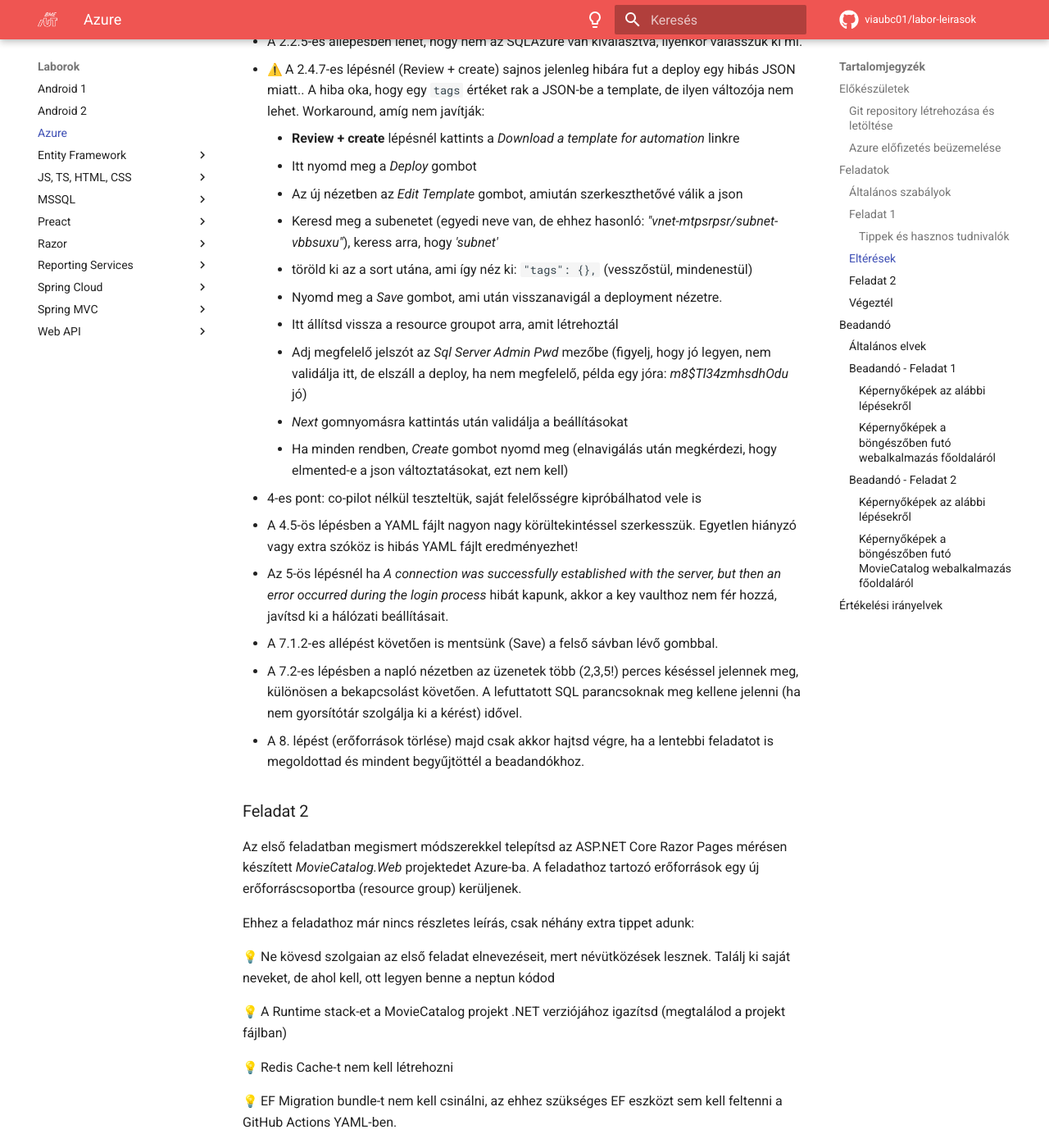
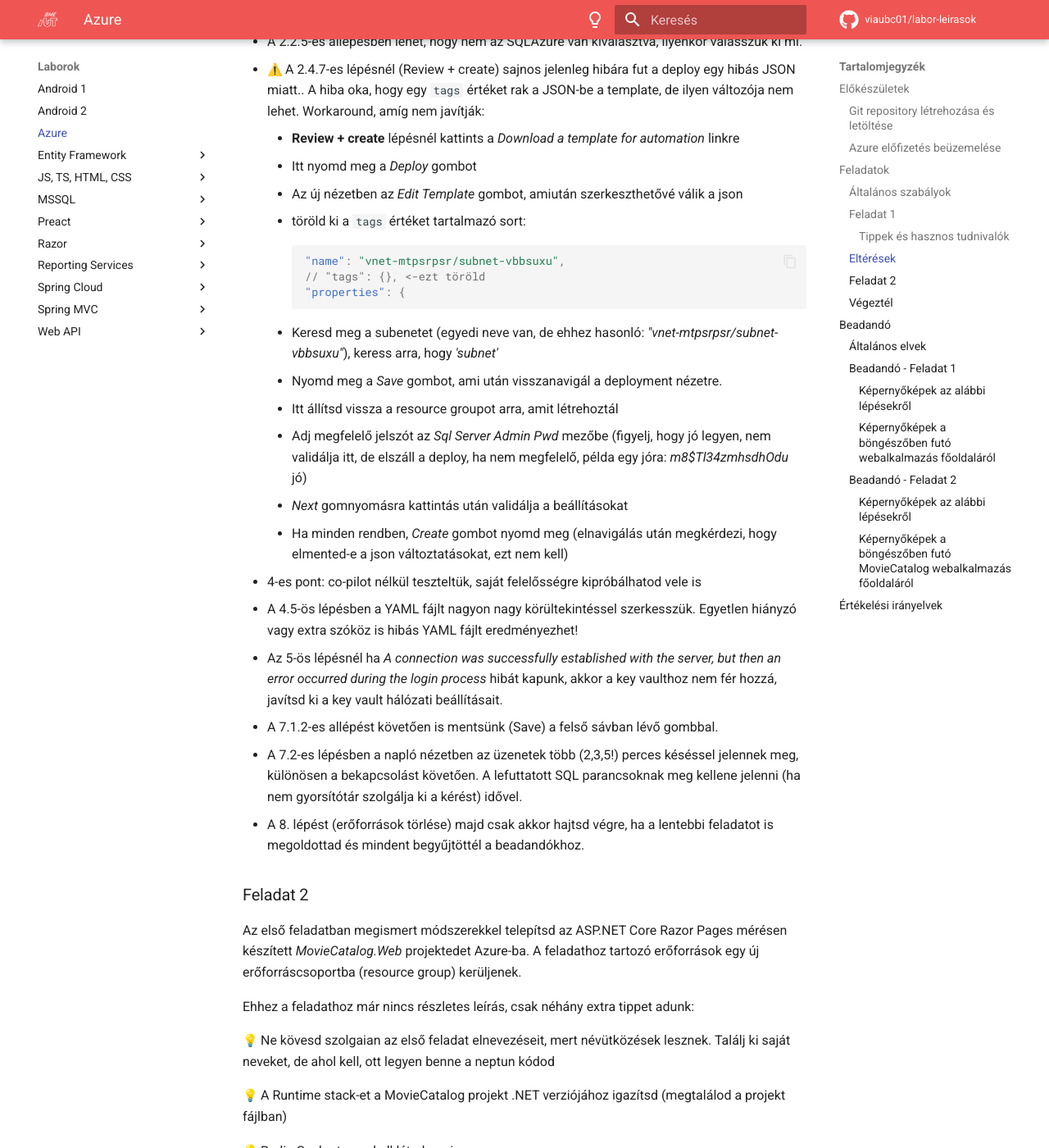
Before and after one commit to VIAUBC01/labor-leirasok, an MkDocs documentation site: the page built from docs/laborok/azure/index.md, in a window 1280 px wide and 1400 px high, scrolled down 3305 px. Shown: the whole window at 82% size. Built offline with MkDocs 1.6.1 and Material for MkDocs 9.7.7, drawn with Linux system fonts in a browser that asks for light colours; emoji names are drawn with the system emoji font; comment, search, counter and statistics services are not loaded.

Commit message:
JSON fix

````diff
--- a/docs/laborok/azure/index.md
+++ b/docs/laborok/azure/index.md
@@ -78,8 +78,13 @@
     - **Review + create** lépésnél kattints a *Download a template for automation* linkre
     - Itt nyomd meg a *Deploy* gombot
     - Az új nézetben az *Edit Template* gombot, amiután szerkeszthetővé válik a json
+    - töröld ki a `tags` értéket tartalmazó sort:
+        ```json
+        "name": "vnet-mtpsrpsr/subnet-vbbsuxu",
+        // "tags": {}, <-ezt töröld
+        "properties": {
+        ```
     - Keresd meg a subenetet (egyedi neve van, de ehhez hasonló: *"vnet-mtpsrpsr/subnet-vbbsuxu"*), keress arra, hogy *'subnet'*
-    - töröld ki az a sort utána, ami így néz ki: `"tags": {},` (vesszőstül, mindenestül)
     - Nyomd meg a *Save* gombot, ami után visszanavigál a deployment nézetre.
     - Itt állítsd vissza a resource groupot arra, amit létrehoztál
     - Adj megfelelő jelszót az *Sql Server Admin Pwd* mezőbe (figyelj, hogy jó legyen, nem validálja itt, de elszáll a deploy, ha nem megfelelő, példa egy jóra: *m8$Tl34zmhsdhOdu* jó)
@@ -87,7 +92,7 @@
     - Ha minden rendben, *Create* gombot nyomd meg (elnavigálás után megkérdezi, hogy elmented-e a json változtatásokat, ezt nem kell)
 - 4-es pont: co-pilot nélkül teszteltük, saját felelősségre kipróbálhatod vele is
 - A 4.5-ös lépésben a YAML fájlt nagyon nagy körültekintéssel szerkesszük. Egyetlen hiányzó vagy extra szóköz is hibás YAML fájlt eredményezhet!
-- Az 5-ös lépésnél ha *A connection was successfully established with the server, but then an error occurred during the login process* hibát kapunk, akkor a key vaulthoz nem fér hozzá, javítsd ki a hálózati beállításait.
+- Az 5-ös lépésnél ha *A connection was successfully established with the server, but then an error occurred during the login process* hibát kapunk, akkor a key vaulthoz nem fér hozzá, javítsd ki a key vault hálózati beállításait.
 - A 7.1.2-es allépést követően is mentsünk (Save) a felső sávban lévő gombbal.
 - A 7.2-es lépésben a napló nézetben az üzenetek több (2,3,5!) perces késéssel jelennek meg, különösen a bekapcsolást követően. A lefuttatott SQL parancsoknak meg kellene jelenni (ha nem gyorsítótár szolgálja ki a kérést) idővel.
 - A 8. lépést (erőforrások törlése) majd csak akkor hajtsd végre, ha a lentebbi feladatot is megoldottad és mindent begyűjtöttél a beadandókhoz.
````
